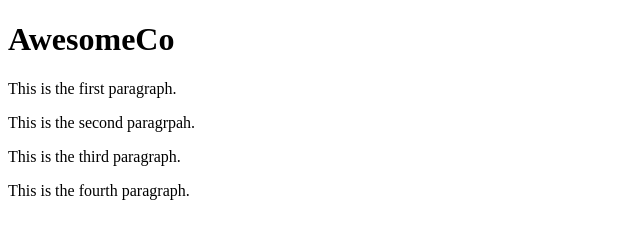
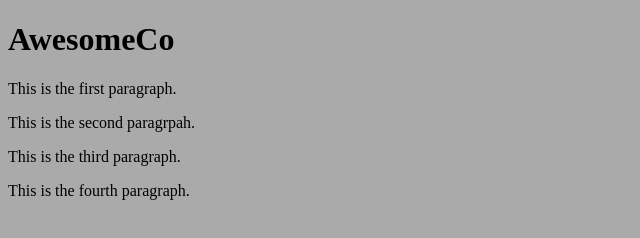
Before and after one commit to DevsketchCode/awesomeco_website_git_demo, a plain HTML site: page index.html in a window 1280 px wide. Shown: the whole page, without its empty margins (0-640 px from the left). Drawn offline with Linux system fonts and the light colour scheme.

Commit message:
add stylesheet

```diff
--- a/index.html
+++ b/index.html
@@ -1,8 +1,9 @@
 <!DOCTYPE html>
 <html lang="en-­‐US">
   <head>
-    <meta charset="utf-­‐8">
+    <meta charset="utf-­8">
     <title>AwesomeCo</title>
+    <link rel="stylesheet" href="style.css">
   </head>
   <body>
     <h1>AwesomeCo</h1>
--- /dev/null
+++ b/style.css
@@ -0,0 +1,3 @@
+* { box-sizing: border-box; }
+
+body { background-color: #aaa; }
```
